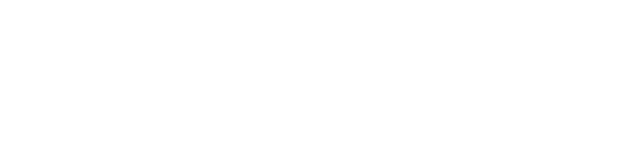
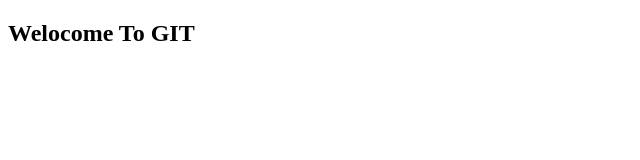
Before and after one commit to shriram2017/test_two, a plain HTML site: page index.html in a window 1280 px wide. Shown: the whole page, without its empty margins (0-640 px from the left). Drawn offline with Linux system fonts and the light colour scheme.

Commit message:
Added CSS Files

```diff
--- /dev/null
+++ b/css/index.css
@@ -0,0 +1,4 @@
+body
+{
+    color: red;
+}
--- a/index.html
+++ b/index.html
@@ -6,6 +6,6 @@
     <title>Test Two</title>
 </head>
 <body>
-
+    <h2>Welocome To GIT</h2>
 </body>
 </html>
```
